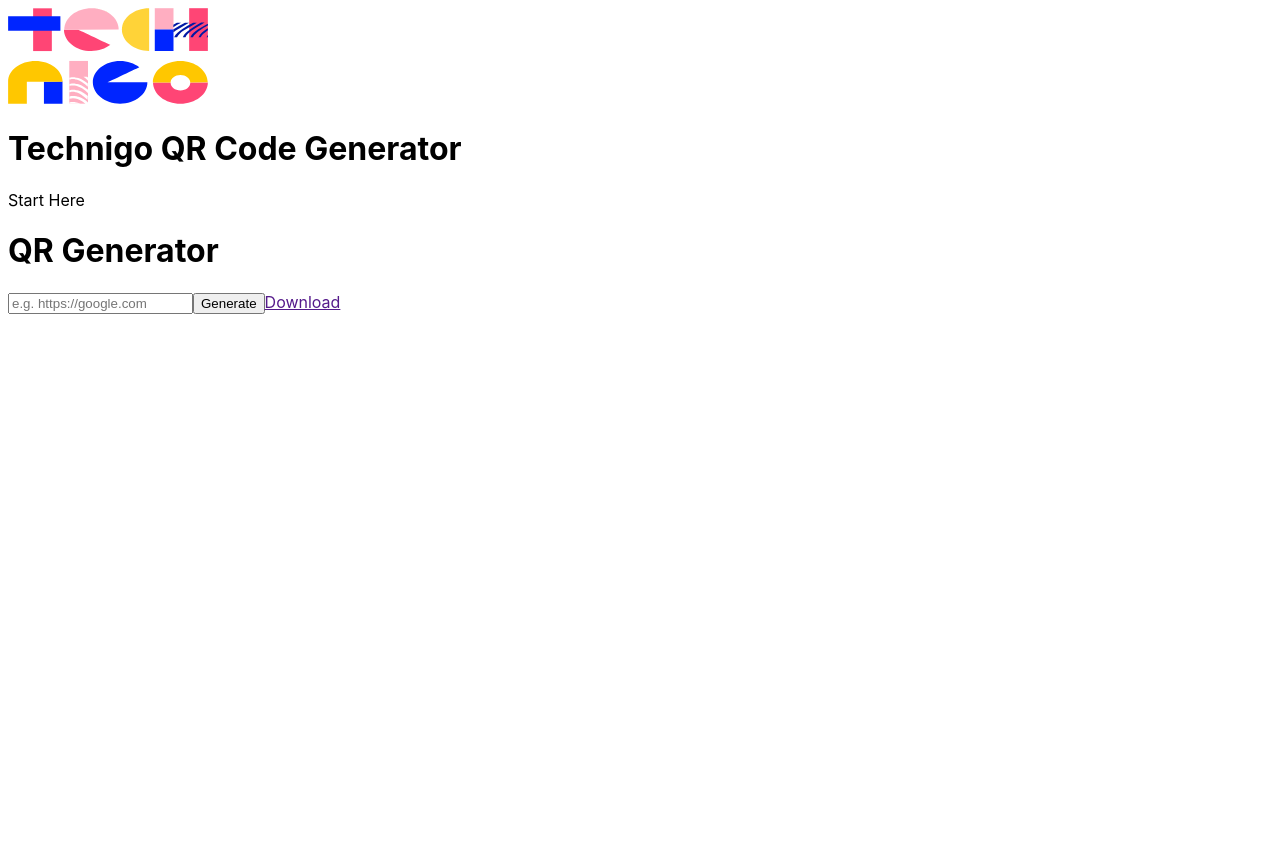
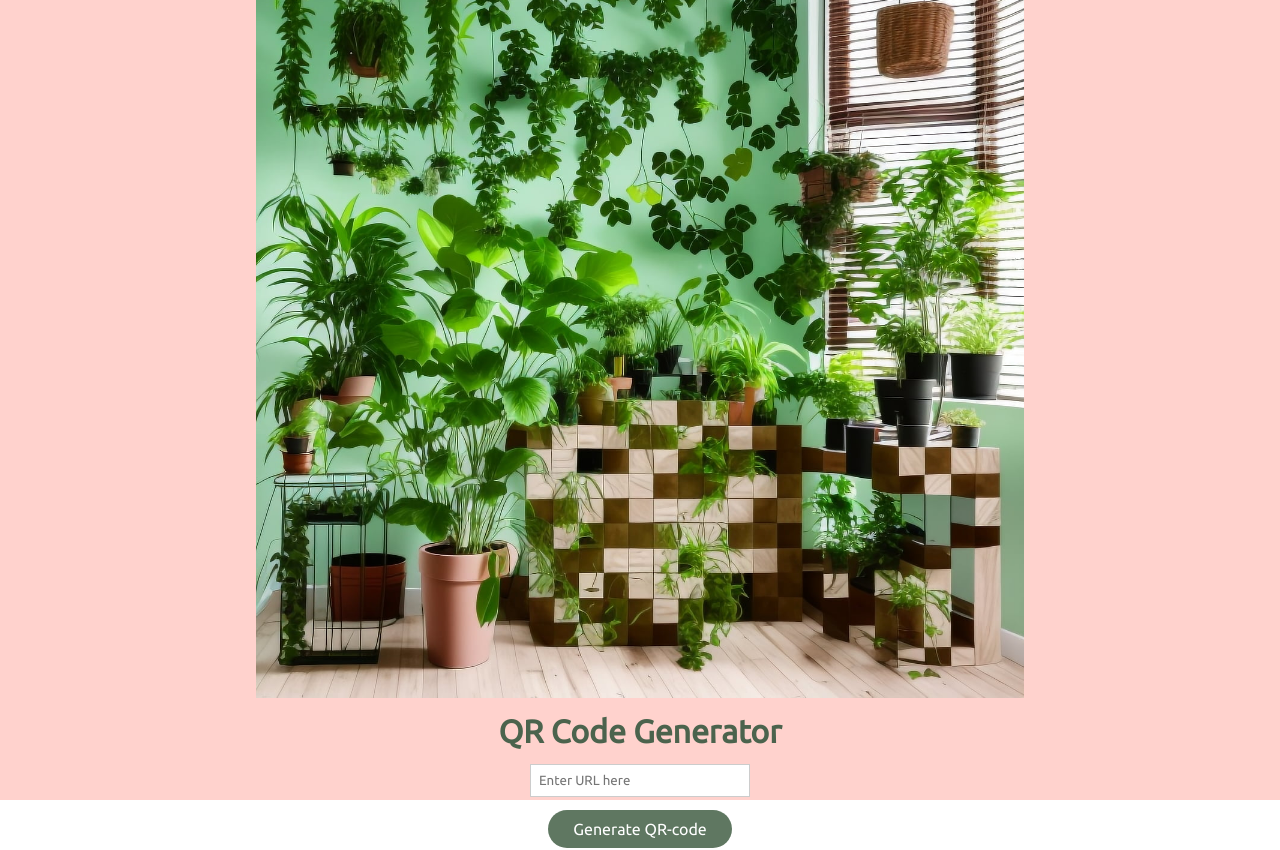
Before and after one commit to Technigo/project-custom-hooks-qr-code-generator-vite, a React (Vite) app: page / in a window 1280 px wide. Before the commit the page ends 800 px from the top, so only its background shows below. Built offline with nearby package versions, Linux system fonts and the light colour scheme.

Commit message:
New test to make push work

```diff
--- a/index.html
+++ b/index.html
@@ -1,13 +1,19 @@
 <!DOCTYPE html>
 <html lang="en">
+
 <head>
   <meta charset="UTF-8" />
   <link rel="icon" type="image/svg+xml" href="/vite.svg" />
+  <link rel="preconnect" href="https://fonts.googleapis.com">
+  <link rel="preconnect" href="https://fonts.gstatic.com" crossorigin>
+  <link href="https://fonts.googleapis.com/css2?family=Ubuntu&display=swap" rel="stylesheet">
   <meta name="viewport" content="width=device-width, initial-scale=1.0" />
   <title>QR Code Generator</title>
 </head>
+
 <body>
   <div id="root"></div>
   <script type="module" src="/src/main.jsx"></script>
 </body>
+
 </html>
--- a/package.json
+++ b/package.json
@@ -12,7 +12,8 @@
   "dependencies": {
     "qrcode": "^1.5.3",
     "react": "^18.2.0",
-    "react-dom": "^18.2.0"
+    "react-dom": "^18.2.0",
+    "styled-components": "^6.1.0"
   },
   "devDependencies": {
     "@types/react": "^18.2.15",
--- a/src/App.jsx
+++ b/src/App.jsx
@@ -1,24 +1,202 @@
-// App Component Explanation
-// The App component serves as a user interface for generating and downloading QR codes, utilizing the custom hook useQRCodeGenerator which encapsulates the logic for QR code generation and management. When rendered, the component displays a title ("Technigo QR Code Generator") and conditionally renders either an input field and a "Generate" button or a generated QR code image, a "Download" button, and a "Repeat" button, based on the showInput state variable. If showInput is true, users can input a URL and generate a QR code by clicking the "Generate" button. Once generated, the input field and "Generate" button are replaced by the QR code image and additional buttons. The "Download" button triggers a download of the QR code image, and the "Repeat" button resets the UI to allow for generating a new QR code. The url, setUrl, qr, showInput, generateQRCode, downloadQRCode, and repeatAction variables and functions are derived from the useQRCodeGenerator hook, providing the necessary state and actions to manage the QR code generation process.
-import logo from "./assets/technigo-logo.svg";
-// Import the custom hook useQRCodeGenerator
-import { QrExample } from "./components/QrExample";
+import React, { useState } from 'react'
+import { useQRCodeGenerator } from './hooks/useQRCodeGenerator' // Import of the custom hook
+import styled from 'styled-components'
+import QRPlantImage from '/QRplant.jpg' // Import of image used via the styled component
 
-// Define the App component
-export const App = () => {
-  // Destructure variables, properties and methods from the useQRCodeGenerator hook that you imported above here :)
+// Styled components
+const AppMain = styled.div`
+background-color: #FFD2CD;
+display: flex;
+flex-direction: column;
+justify-content: center;
+align-items: center;
+height: 100vh;
+text-align: center;
+`
 
-  // Return the JSX to render the component
+const QRPlant = styled.img`
+width: 60%;`
+
+
+const Titles = styled.div`
+  position: center;
+  display: inline-block;
+`
+
+const H1 = styled.h1`
+  color: #4B634D;
+  font-size: 2rem;
+  text-align: center;
+  margin: 5% 0%;
+`
+
+const H2 = styled.h2`
+  color: #4B634D;
+  font-size: 1,5rem;
+`
+
+const Button = styled.button`
+  background-color: #5F7761;
+  color: white;
+  padding: 10px 25px;
+  text-align: center;
+  font-size: 1rem;
+  margin: 2px;
+  cursor: pointer;
+  border-radius: 20px;
+  border: none;
+`
+
+const FormContainer = styled.form`
+  display: flex;
+  flex-direction: column;
+  align-items: center;
+  justify-content: center;
+  margin-bottom: 20px;
+`
+
+const InputField = styled.input`
+  padding: 8px;
+  margin-bottom: 5%;
+  border: 1px solid #ccc;
+`
+
+// Styling of error message if the URL isn't correct
+const ErrorMessage = styled.div`
+  color: #4B634D;
+  margin-top: 8px;
+  font-size: 14px;
+`
+
+const QRCodeImage = styled.img`
+  display: block;
+  margin: auto; /* This will center the image horizontally */
+  margin-top: 3%;
+  margin-bottom: 5%;
+`
+
+// Styling of the dialogbox that opens after QR-code is generated if user wants to download
+const DialogBox = styled.div`
+  position: fixed;
+  z-index: 1000;
+  left: 0;
+  top: 0;
+  width: 100%;
+  height: 100%;
+  background-color: rgba(0, 0, 0, 0.5);
+  display: flex;
+  justify-content: center;
+  align-items: center;
+`
+
+const DialogContent = styled.div`
+  background: white;
+  padding: 10%;
+`
+/* Tillbaka */
+
+// App component definition
+const App = () => {
+  // Using the custom hook to manage QR code generation logic
+  const { url, setUrl, qrCode, showInput, generateQRCode, resetQRCode } = useQRCodeGenerator()
+  // State variables managed by the component
+  const [showDialogbox, setShowDialogbox] = useState(false)
+  const [fileName, setFileName] = useState('')
+  const [errorMessage, setErrorMessage] = useState('')
+
+  // Function to validate the URL and generate the QR code
+  const handleGenerate = (e) => {
+    e.preventDefault();
+    const validUrlRegex = /^(https?:\/\/)?www\.[a-z0-9]+([\-\.]{1}[a-z0-9]+)*\.[a-z]{2,5}(:[0-9]{1,5})?(\/.*)?$/
+
+    if (validUrlRegex.test(url)) {
+      generateQRCode(url)
+      setErrorMessage('')
+    } else {
+      setErrorMessage("Oups! Enter a valid web address (hint: https://www...)")
+    }
+  }
+
+  // Function to handle the download of the generated QR-code when the modal/dialog box is "true" = open
+  const downloadQRCode = () => {
+    if (!fileName) {
+      setShowDialogbox(true)
+      return
+    }
+
+    const link = document.createElement('a')
+    link.href = qrCode
+    link.download = `${fileName}.png`
+    document.body.appendChild(link)
+    link.click()
+    document.body.removeChild(link)
+
+    // Reset after download
+    resetQRCode()
+    setFileName('')
+    setShowDialogbox(false)
+  }
+
+  // Function to reset
+  const repeatAction = () => {
+    resetQRCode() // This will clear the generated QR code and show the input again.
+  }
+
+  // Function to close the modal/dialog box
+  const closeDialogbox = () => setShowDialogbox(false)
+
   return (
-    <div className="">
-      {/* Render the title */}
-      <img className="logo" src={logo} alt="" />
-      <h1>Technigo QR Code Generator</h1>
-      <p>Start Here</p>
-      <QrExample />
+    <AppMain>
+      {/* Displaying elements with conditional rendering */}
+      <QRPlant src={QRPlantImage} alt="Plant" />
+      <Titles>
+        <H1>QR Code Generator</H1>
+      </Titles>
 
-      {/* Conditionally render based on wether the user is inputting an URL to generate a QR Code or the user wnats to downaload the generated QR Code from the url input */}
-      {/* {yourReactiveVariableThatTogglesTheDownloadQrCcodeOrInputField ? () : ()} */}
-    </div>
-  );
-};
+      {/* Form for entering URL and generating QR code */}
+      {showInput && (
+        <FormContainer onSubmit={handleGenerate}>
+          <InputField
+            type="text"
+            value={url}
+            onChange={(e) => setUrl(e.target.value)}
+            placeholder="Enter URL here"
+            required
+          />
+          <Button type="submit">Generate QR-code</Button>
+          {errorMessage && <ErrorMessage>{errorMessage}</ErrorMessage>}
+        </FormContainer>
+      )}
+
+      {/* Displaying QR code and related buttons */}
+      {qrCode && (
+        <>
+          <QRCodeImage src={qrCode} alt="QR Code" />
+          <div>
+            <Button onClick={downloadQRCode}>Download QR-code</Button>
+            <Button onClick={repeatAction}>Reset</Button>
+          </div>
+        </>
+      )}
+
+      {/* Modal/Dialog box for providing a filename before download */}
+      {showDialogbox && (
+        <DialogBox>
+          <DialogContent>
+            <H2>Enter a file name for your QR Code</H2>
+            <input
+              type="text"
+              value={fileName}
+              onChange={(e) => setFileName(e.target.value)}
+              placeholder="Add name for file here"
+            />
+            <Button onClick={downloadQRCode}>Download</Button>
+            <Button onClick={closeDialogbox}>Cancel</Button>
+          </DialogContent>
+        </DialogBox>
+      )}
+    </AppMain>
+  )
+}
+
+export default App
--- a/src/components/QrExample.jsx
+++ /dev/null
@@ -1,48 +0,0 @@
-// Component Explanation
-// The QrExample component serves as a basic implementation example for generating and displaying QR codes using the QRCode library in a React application. Initially, it manages two pieces of state: url (to store the input URL that will be converted into a QR code) and qr (to store the generated QR code data URL). The component renders a simple UI that allows users to input a URL, generate its corresponding QR code by clicking a "Generate" button, and visually display the generated QR code on the screen. Additionally, it provides a "Download" link, allowing users to download the generated QR code as a PNG file. The GenerateQRCode function is responsible for converting the input URL into a QR code data URL, applying specific styling options, and updating the state with the generated QR code. This component is intended to serve as a starting reference for students to understand the basic implementation of the QRCode library. Moving forward, students should aim to encapsulate the QR code generation logic into a custom hook, enhancing the reusability and maintainability of the code in larger applications.
-// Delete once finished, you will work directly wkithin the app ;)
-import QRCode from "qrcode";
-import { useState } from "react";
-export const QrExample = () => {
-  const [url, setUrl] = useState("");
-  const [qr, setQr] = useState("");
-
-  const GenerateQRCode = () => {
-    QRCode.toDataURL(
-      url,
-      {
-        width: 100,
-        margin: 2,
-        color: {
-          dark: "#335383FF",
-          light: "#EEEEEEFF",
-        },
-      },
-      (err, url) => {
-        if (err) return console.error(err);
-
-        console.log(url);
-        setQr(url);
-      }
-    );
-  };
-
-  return (
-    <div className="app">
-      <h1>QR Generator</h1>
-      <input
-        type="text"
-        placeholder="e.g. https://google.com"
-        value={url}
-        onChange={(e) => setUrl(e.target.value)}
-      />
-      <button onClick={GenerateQRCode}>Generate</button>
-      <>
-        <img src={qr} />
-        <a href={qr} download="qrcode.png">
-          Download
-        </a>
-      </>
-    </div>
-  );
-};
--- a/src/hooks/useQRCodeGenerator.jsx
+++ b/src/hooks/useQRCodeGenerator.jsx
@@ -1,78 +1,64 @@
-// Hook Explanation
-// This React component, specifically a custom hook named useQRCodeGenerator, is designed to facilitate the generation and downloading of QR codes. Initially, it utilizes the useState hook from React to manage three pieces of state: url (to store the input URL that will be converted into a QR code), qr (to store the generated QR code data URL), and showInput (a boolean to toggle the visibility of an input element in the UI). The hook exposes a method generateQRCode which utilizes the QRCode.toDataURL method to convert the provided URL into a QR code, applying specific styling options, and then updates the state with the generated QR code and hides the input. The downloadQRCode method allows users to download the generated QR code as a PNG file, prompting them to provide a filename and handling the download process via creating an anchor element in the DOM. Lastly, the repeatAction method resets the state to allow users to generate a new QR code. The hook returns an object containing the state variables and methods, enabling them to be utilized in the component where the hook is used.
-import QRCode from "qrcode";
+import React, { useState } from 'react'
+import QRCode from 'qrcode' // Importing QRcode library
 
-// Define a custom hook named useQRCodeGenerator
+// Custom hook to generate QR code
 export const useQRCodeGenerator = () => {
-  // Reactive State variable to store the input URL
-  //   const ...
+  // State variables managed by the hook
+  const [url, setUrl] = useState('') // Input URL for QR code
+  const [qrCode, setQRCode] = useState('') // Generated QR code image data URL
+  const [showInput, setShowInput] = useState(true) // Controls input visibility
 
-  // Reactive State variable to store the generated QR code data URL
-  //   const ...
+  // Function to generate QR code based on the provided URL
+  const generateQRCode = async (url) => {
+    try {
+      // Generate QR code image data URL
+      const qrDataUrl = await QRCode.toDataURL(url, {
+        // Width, margin and colors of the generated QR-code
+        width: 200,
+        margin: 1,
+        color: {
+          dark: '#4B634D',
+          light: '#FFFFFF',
+        },
+      })
 
-  // Reactive State variable to toggle the visibility of the input element - boolean value
-  //   const ...
+      // Set the generated QR code data URL to the state
+      setQRCode(qrDataUrl)
 
-  // Function to generate a QR code from the input URL
-  const generateQRCode = () => {
-    // HINT 1: Utilize the qrccode library that converts a URL to a QR code data URL.
-    // Use the Import of the qrcode and chain to the native method toDataUrl() much like the example provided and specify the data within the object that you will be passing such as the {url, {width, margin, color:{dark, light}}} which containes the information to generate the qr-code and url. Lastly, this native method toDataUrl() will contain a callback function  that will update the qr variable and will also update the variable toggling the visibility of the input element.
-    QRCode.toDataURL(
-      console.log("Delete This Line OR Comment Out")
-      // HINT 2: Ensure to pass the necessary parameters to the QR code generation method, such as the URL to convert and any styling options.
-      // ...
-      // HINT 3: Handle the callback of the QR code generation method, which provides the generated QR code data URL.
-      // ...
-      // HINT 4: Implement error handling to manage any issues that might occur during QR code generation.
-      // ...
-      // HINT 5: Update the relevant state variables with the generated QR code data URL and adjust the UI accordingly.
-      // ...
-      // HINT 6: Consider the user experience and how the UI should change once the QR code has been generated.
-      // ...
-    );
-  };
+      // Hide input after generating QR code
+      setShowInput(false)
+    } catch (error) {
+      console.error(error)
+      // Handle any errors that might occur during QR code generation
+      //This could involve resetting state or displaying an error message
+    }
+  }
 
-  // Function to download the generated QR code as a PNG file
+  // Function to download the generated QR code as a PNG image
   const downloadQRCode = () => {
-    // HINT 1: Consider encapsulating the filename prompting logic into a separate function.
-    const getFileName = () => {
-      // HINT 2: Use a method to prompt the user for input and store the response.
-      // ...
-      // HINT 3: Implement a check for an empty filename and utilize recursion to re-prompt the user if necessary.
-      // ...
-      // HINT 4: Ensure the function returns the obtained filename.
-      // ...
-    };
+    const element = document.createElement("a") // Creates a link element
+    element.href = qrCode // Set the QR code data URL as the link's href
+    element.download = "QR.png" // Sets the filename for the downloaded image
+    document.body.appendChild(element) // Append the link to the document body
+    element.click() // Simulate a click on the link to trigger the download
+    document.body.removeChild(element) // Removes the link from the document body after download
+  }
 
-    // HINT 5: Call the above function to retrieve a filename and store it in a variable.
-    // ...
+  // Function to reset all state related to QR coede generation
+  const resetQRCode = () => {
+    setUrl('') // Resets the URL input
+    setQRCode('') // Resets the generated QR code
+    setShowInput(true) // Shows the input field again
+  }
 
-    // HINT 6: Format the filename to ensure it is filesystem-friendly.
-    // ...
-
-    // HINT 7: Create an anchor element to facilitate the download.
-    // ...
-
-    // HINT 8: Set the necessary attributes on the anchor element to prepare it for download.
-    // ...
-
-    // HINT 9: Append the anchor element to the document to make it interactable.
-    // ...
-
-    // HINT 10: Programmatically trigger a click on the anchor element to initiate the download.
-    // ...
-
-    // HINT 11: Remove the anchor element from the document after the download has been initiated.
-    // ...
-  };
-
-  // Function to reset the state and allow generating a new QR code
-  const repeatAction = () => {
-    // Reset the url state to an empty string
-    // Reset the qr state to an empty string
-    // Show the input element back to true :)
-  };
-
-  // Return the state variables and functions to be used in the component
-  return {};
-};
+  // Return values and functions accessible to components using this hook
+  return {
+    url,
+    setUrl,
+    qrCode,
+    showInput,
+    generateQRCode,
+    downloadQRCode,
+    resetQRCode,
+  }
+}
--- a/src/index.css
+++ b/src/index.css
@@ -7,53 +7,11 @@
   -moz-osx-font-smoothing: grayscale;
 }
 
-/* .app {
-  display: flex;
-  flex-direction: column;
-  align-items: center;
-  justify-content: center;
-  min-height: 100vh;
-  background-color: #f8f8f8;
-  padding: 20px;
+/*--- CSS Reset ---*/
+
+* {
+  margin: 0;
+  padding: 0;
+  font-family: 'Ubuntu', sans-serif;
+  text-decoration: none;
 }
-
-h1 {
-  color: #335383;
-  margin-bottom: 20px;
-}
-
-input {
-  padding: 10px;
-  font-size: 16px;
-  border: 1px solid #ccc;
-  border-radius: 4px;
-  margin-bottom: 20px;
-  width: 300px;
-}
-
-button {
-  background-color: #335383;
-  color: #fff;
-  padding: 10px 20px;
-  border: none;
-  border-radius: 4px;
-  font-size: 16px;
-  cursor: pointer;
-  margin: 10px;
-}
-
-button:hover {
-  background-color: #23375d;
-}
-
-img {
-  margin-top: 20px;
-  max-width: 300px;
-  border: 1px solid #ccc;
-  border-radius: 4px;
-} */
-
-img.logo {
-  border: none;
-  max-width: 200px;
-}
--- a/src/main.jsx
+++ b/src/main.jsx
@@ -1,6 +1,6 @@
 import React from "react";
 import ReactDOM from "react-dom/client";
-import { App } from "./App.jsx";
+import App from "./App.jsx";
 import "./index.css";
 
 ReactDOM.createRoot(document.getElementById("root")).render(
```
Also changed, not shown: public/QRplant.jpg (added). Lines whose indentation alone changed are shown as unchanged.
